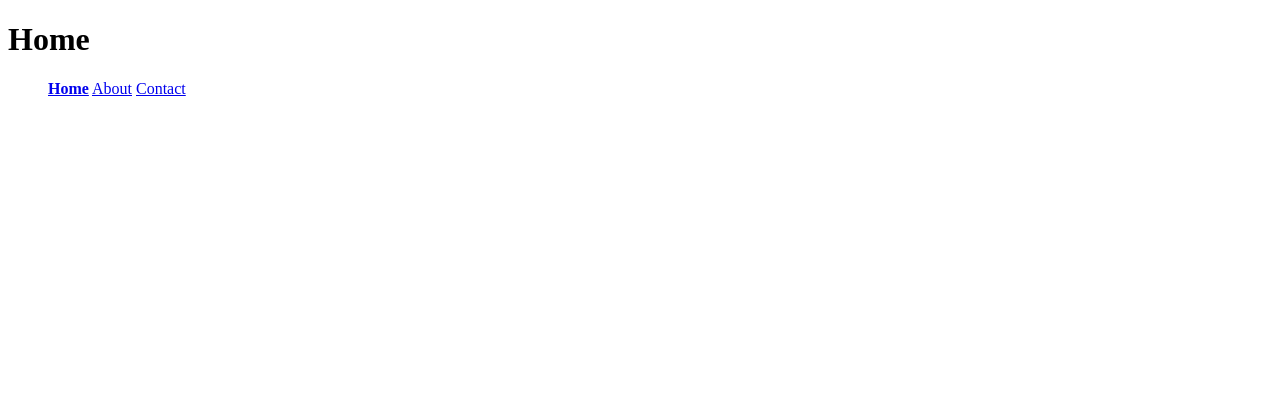
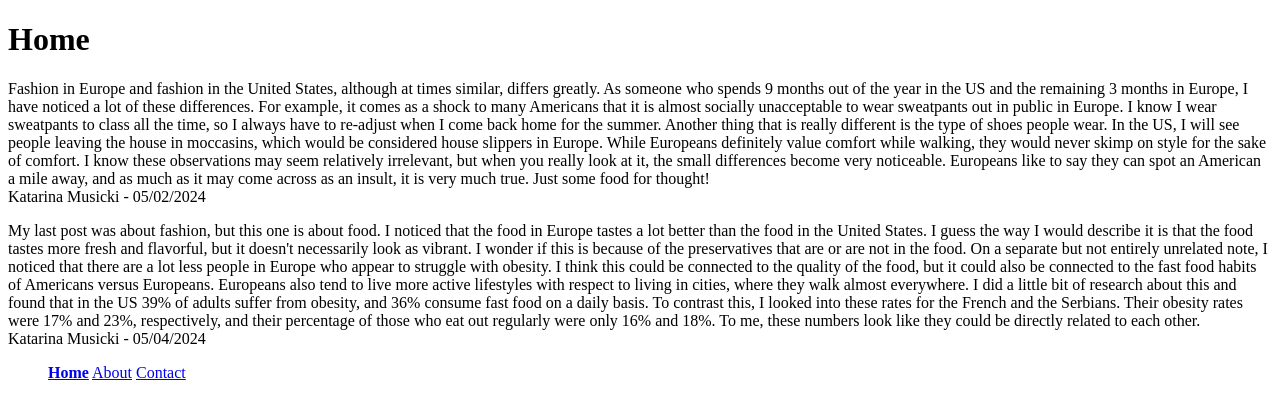
Before and after one commit to katarinamusicki/mi349-blog, a plain HTML site: page index.html in a window 1280 px wide. Drawn offline with Linux system fonts and the light colour scheme.

Commit message:
adding text

```diff
--- a/index.html
+++ b/index.html
@@ -9,6 +9,16 @@
   </head>
   <body>
     <h1>Home</h1>
+    <div class="post1">
+      <section class="text">
+        <p>Fashion in Europe and fashion in the United States, although at times similar, differs greatly. As someone who spends 9 months out of the year in the US and the remaining 3 months in Europe, I have noticed a lot of these differences. For example, it comes as a shock to many Americans that it is almost socially unacceptable to wear sweatpants out in public in Europe. I know I wear sweatpants to class all the time, so I always have to re-adjust when I come back home for the summer. Another thing that is really different is the type of shoes people wear. In the US, I will see people leaving the house in moccasins, which would be considered house slippers in Europe. While Europeans definitely value comfort while walking, they would never skimp on style for the sake of comfort. I know these observations may seem relatively irrelevant, but when you really look at it, the small differences become very noticeable. Europeans like to say they can spot an American a mile away, and as much as it may come across as an insult, it is very much true. Just some food for thought! <br/> Katarina Musicki - 05/02/2024</p>
+      </section>
+    </div>
+    <div class="post2">
+      <section class="text2">
+        <p>My last post was about fashion, but this one is about food. I noticed that the food in Europe tastes a lot better than the food in the United States. I guess the way I would describe it is that the food tastes more fresh and flavorful, but it doesn't necessarily look as vibrant. I wonder if this is because of the preservatives that are or are not in the food. On a separate but not entirely unrelated note, I noticed that there are a lot less people in Europe who appear to struggle with obesity. I think this could be connected to the quality of the food, but it could also be connected to the fast food habits of Americans versus Europeans. Europeans also tend to live more active lifestyles with respect to living in cities, where they walk almost everywhere. I did a little bit of research about this and found that in the US 39% of adults suffer from obesity, and 36% consume fast food on a daily basis. To contrast this, I looked into these rates for the French and the Serbians. Their obesity rates were 17% and 23%, respectively, and their percentage of those who eat out regularly were only 16% and 18%. To me, these numbers look like they could be directly related to each other. <br/> Katarina Musicki - 05/04/2024</p>
+      </section>
+    </div>
     <nav>
       <ul>
         <a href="index.html" class="active">Home</a>
```
Also changed, not shown: contact.html (+1 -1 lines).
